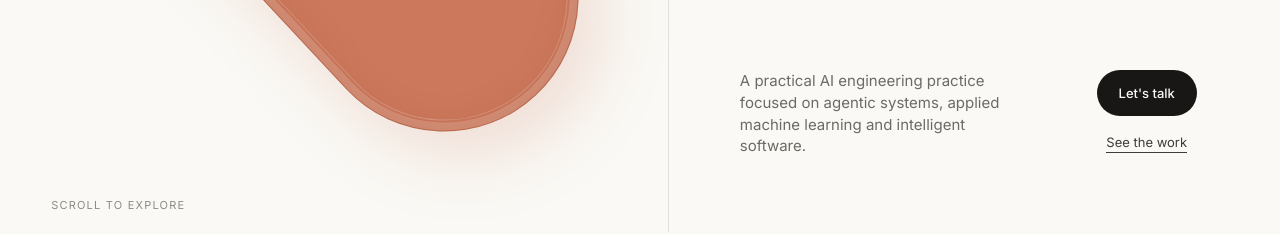
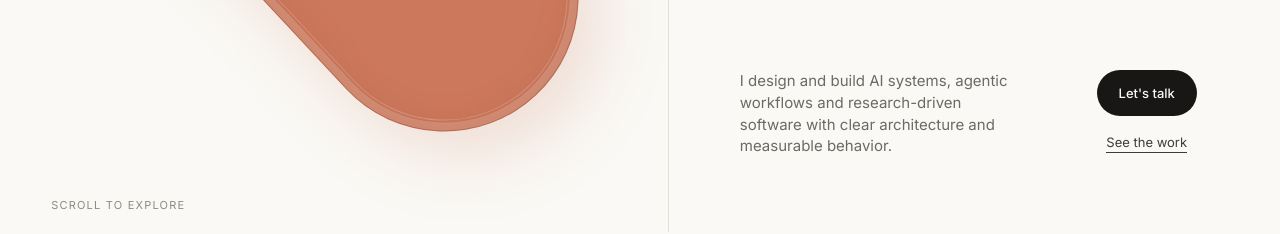
Before and after one commit to yash936936/Personal-Portfolio, a React (Vite) app in the folder portfolio/: page / in a window 1280 px wide. Shown: the part 538-772 px from the top of the page. Built offline with nearby package versions, Linux system fonts and the light colour scheme; no server answers.

Commit message:
Sharpen AI engineering homepage positioning

```diff
--- a/portfolio/src/data/content.ts
+++ b/portfolio/src/data/content.ts
@@ -2,12 +2,12 @@ export const heroTag = "AI ENGINEERING";
 
 export const heroLines = [
   {
-    title: "Awaken your\nthinking\npartner",
-    sub: "A practical AI engineering practice focused on agentic systems, applied machine learning and intelligent software.",
+    title: "Engineering\nintelligent\nsystems",
+    sub: "I design and build AI systems, agentic workflows and research-driven software with clear architecture and measurable behavior.",
   },
   {
-    title: "From ideas\nto working\nsystems",
-    sub: "I design, build and test AI-powered applications, with attention to architecture, evidence and real-world constraints.",
+    title: "Research to\nworking\narchitecture",
+    sub: "My work spans LLM applications, agent memory, retrieval, evaluation and the engineering needed to make these systems dependable.",
   },
 ];
 
```
